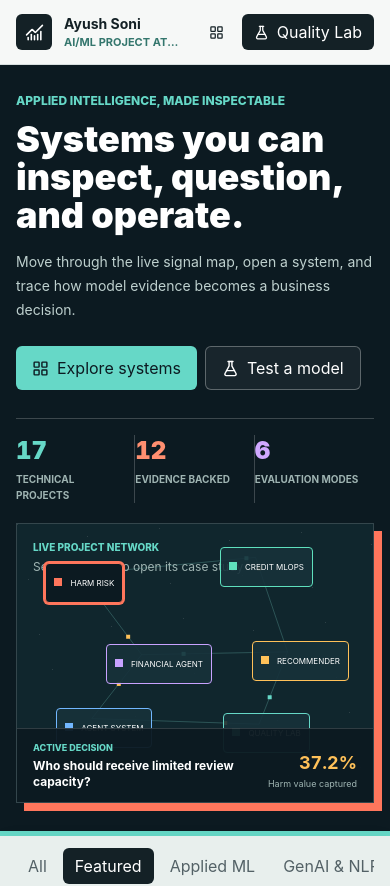
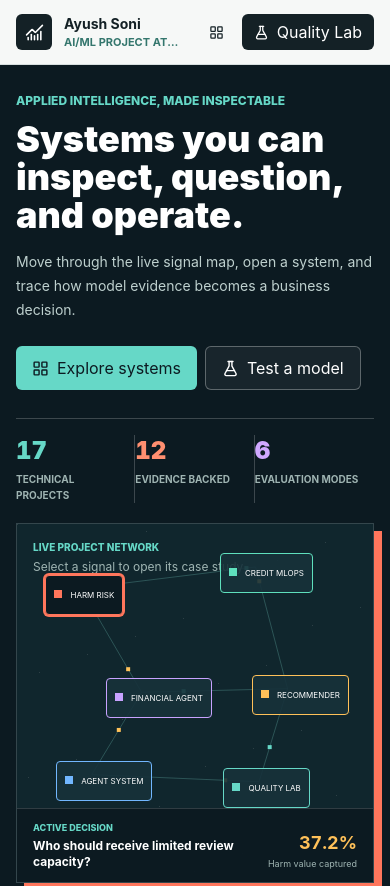
Before and after one commit to Ayush210895/ai-quality-lab, a React (Vite) app: page / in a window 390 px wide. Shown: the top 886 px of the page. Built offline with nearby package versions, Linux system fonts and the light colour scheme.

Commit message:
Keep signal map legible on compact screens

```diff
--- a/src/PortfolioSite.tsx
+++ b/src/PortfolioSite.tsx
@@ -264,7 +264,7 @@ function AtlasSignalField({ onSelectProject }: { onSelectProject: (project: Proj
     return () => { window.removeEventListener("resize", handleResize); window.cancelAnimationFrame(animation); };
   }, []);
 
-  return <div ref={shellRef} className="signal-field relative min-h-[280px] overflow-hidden border border-white/15 bg-[#10262d] lg:min-h-[430px]" aria-label="Interactive project signal map">
+  return <div ref={shellRef} className="signal-field relative min-h-[360px] overflow-hidden border border-white/15 bg-[#10262d] lg:min-h-[430px]" aria-label="Interactive project signal map">
     <canvas ref={canvasRef} className="pointer-events-none absolute inset-0" aria-hidden="true" />
     <div className="absolute left-4 top-4 z-10"><p className="text-[10px] font-extrabold uppercase text-[#66d8c7]">Live project network</p><p className="mt-1 text-xs text-[#9fb4b2]">Select a signal to open its case study</p></div>
     {SIGNAL_PROJECTS.map((node) => {
```
Also changed, not shown: 7 other files (tests, documents, lock files or other folders).
